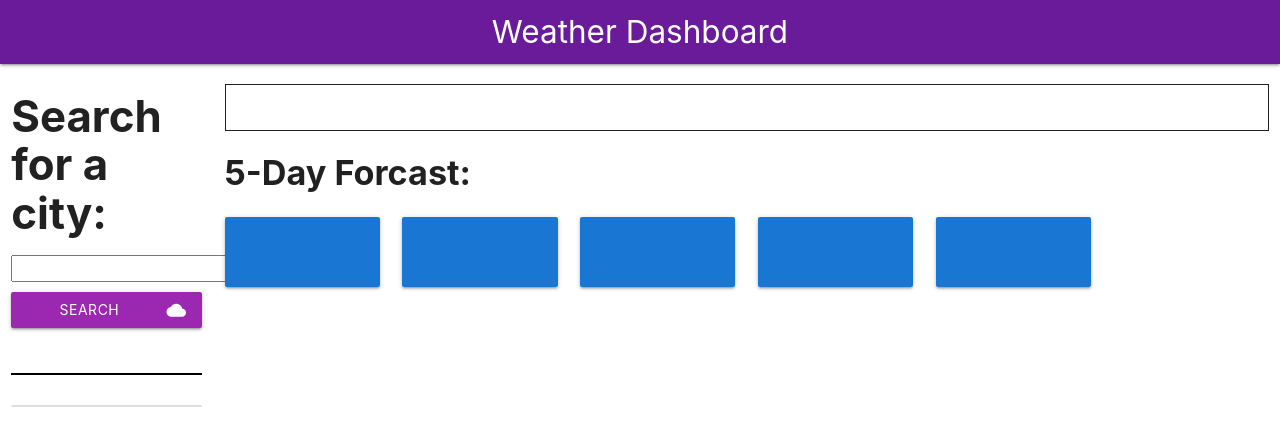
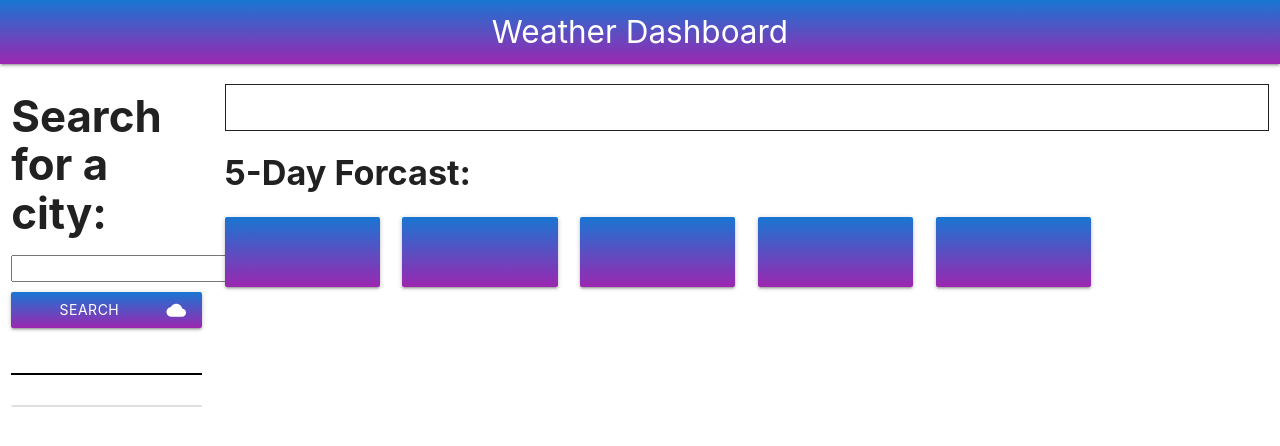
Before and after one commit to Geevaveeri/Weather-Dashboard, a plain HTML site: page index.html in a window 1280 px wide. Drawn offline with nearby package versions, Linux system fonts and the light colour scheme.

Commit message:
updated color scheme

```diff
--- a/assets/css/style.css
+++ b/assets/css/style.css
@@ -46,3 +46,7 @@ textarea {
 .five-day-panel {
     padding-top: 0px;
 }
+
+.gradient {
+    background-image: linear-gradient(#1976d2, #9c27b0 )
+}
--- a/index.html
+++ b/index.html
@@ -13,7 +13,7 @@
 
 <body>
   <nav>
-    <div class="nav-wrapper purple darken-3">
+    <div class="nav-wrapper gradient">
       <a href="#" class="brand-logo center">Weather Dashboard</a>
     </div>
   </nav>
@@ -27,7 +27,7 @@
           <h3 class="bold">Search for a city:</h3>
           <input type="text" id="cityName" name="cityName" class="browser-default ">
           <br>
-          <button class="btn waves-effect waves-light purple " id="searchBtn" type="submit" name="action">Search
+          <button class="btn waves-effect waves-light gradient " id="searchBtn" type="submit" name="action">Search
             <i class="material-icons right">cloud</i>
           </button>
         </form>
@@ -59,7 +59,7 @@
         <h4 class="five-day-header bold ">5-Day Forcast:</h4>
         <div class="row">
           <div class="col s2">
-            <div class="card-panel  blue darken-2 five-day-panel">
+            <div class="card-panel  gradient five-day-panel">
               <h6 id="first-day-date" class="white-text padding bold"></h6>
               <i id="first-icon-container"></i>
               <p id="first-day-temp" class="white-text padding five-day-temp"></p>
@@ -68,7 +68,7 @@
             </div>
           </div>
           <div class="col s2">
-            <div class="card-panel  blue darken-2 five-day-panel">
+            <div class="card-panel  gradient five-day-panel">
               <h6 id="second-day-date" class="white-text padding bold"></h6>
               <i id="second-icon-container"></i>
               <p id="second-day-temp" class="white-text padding five-day-temp"></p>
@@ -77,7 +77,7 @@
             </div>
           </div>
           <div class="col s2">
-            <div class="card-panel  blue darken-2 five-day-panel">
+            <div class="card-panel  gradient five-day-panel">
               <h6 id="third-day-date" class="white-text padding bold"></h6>
               <i id="third-icon-container"></i>
               <p id="third-day-temp" class="white-text padding five-day-temp"></p>
@@ -86,7 +86,7 @@
             </div>
           </div>
           <div class="col s2">
-            <div class="card-panel  blue darken-2 five-day-panel">
+            <div class="card-panel  gradient five-day-panel">
               <h6 id="fourth-day-date" class="white-text padding bold"></h6>
               <i id="fourth-icon-container"></i>
               <p id="fourth-day-temp" class="white-text padding five-day-temp"></p>
@@ -95,7 +95,7 @@
             </div>
           </div>
           <div class="col s2">
-            <div class="card-panel  blue darken-2 five-day-panel">
+            <div class="card-panel  gradient five-day-panel">
               <h6 id="fifth-day-date" class="white-text padding bold"></h6>
               <i id="fifth-icon-container"></i>
               <p id="fifth-day-temp" class="white-text padding five-day-temp"></p>
```
